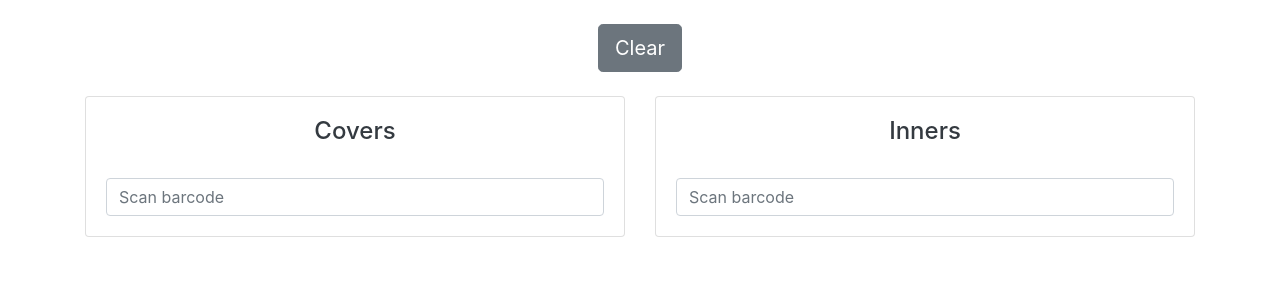
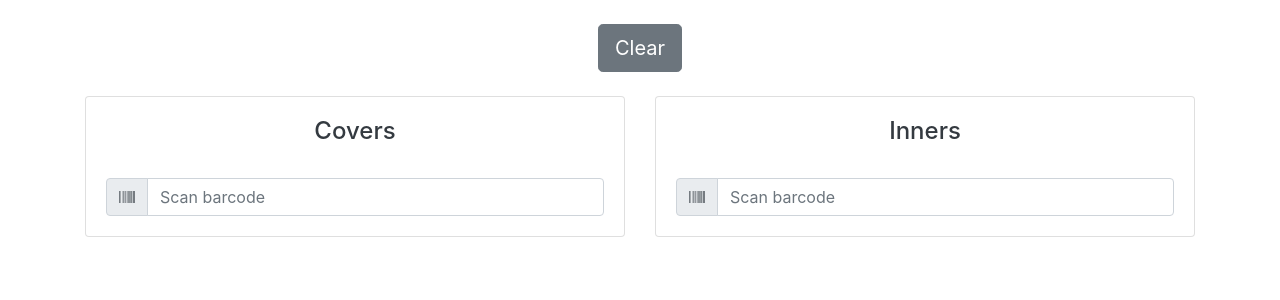
Before and after one commit to jskrd/vue-barcode-comparer, a Vue app: page / in a window 1280 px wide. Shown: the top 300 px of the page. Built offline with nearby package versions, Linux system fonts and the light colour scheme.

Commit message:
Append barcode icon to field

```diff
--- a/src/components/BarcodeComparerCard.vue
+++ b/src/components/BarcodeComparerCard.vue
@@ -13,7 +13,12 @@
         </tbody>
       </table>
       <form v-on:submit.prevent="append">
-        <input :id="title" type="text" class="form-control" placeholder="Scan barcode" ref="barcode">
+        <div class="input-group">
+          <div class="input-group-prepend">
+            <span class="input-group-text"><i class="fas fa-barcode"></i></span>
+          </div>
+          <input :id="title" type="text" class="form-control" placeholder="Scan barcode" ref="barcode">
+        </div>
       </form>
     </div>
   </div>
```
